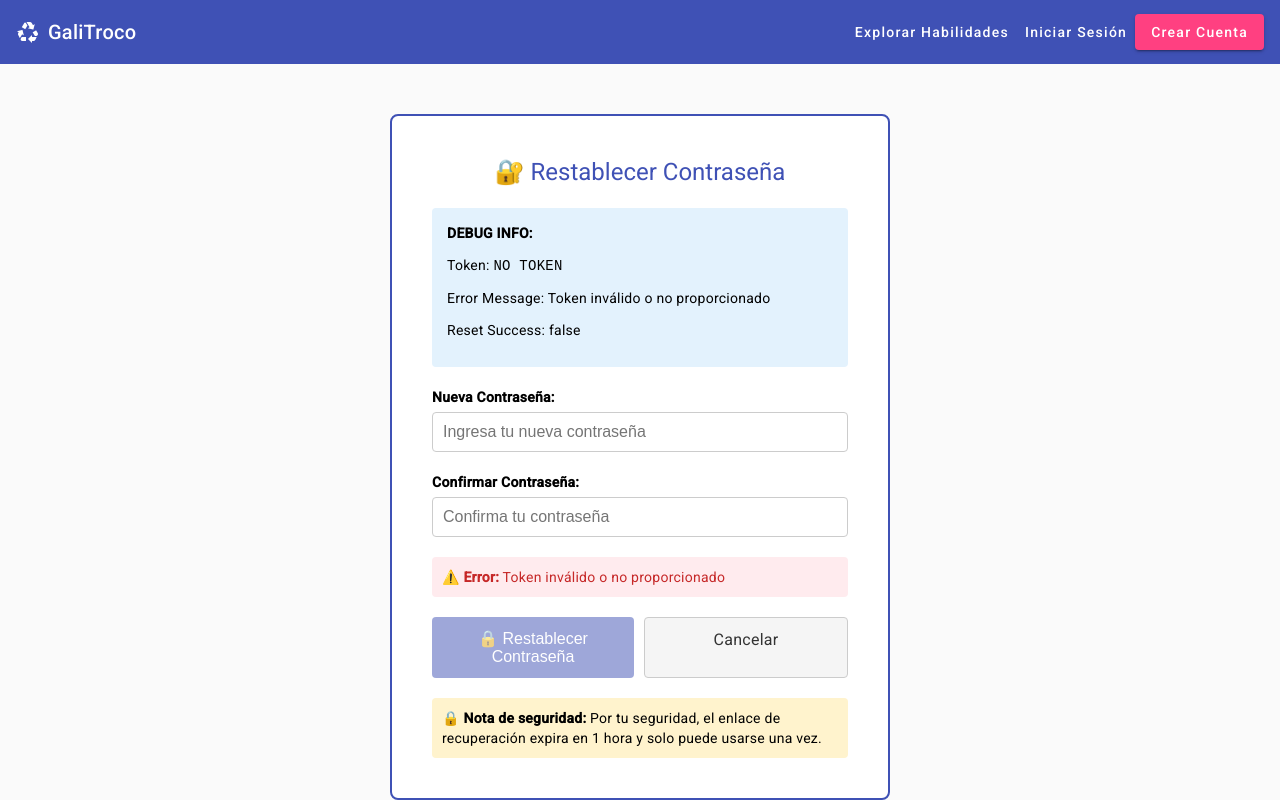
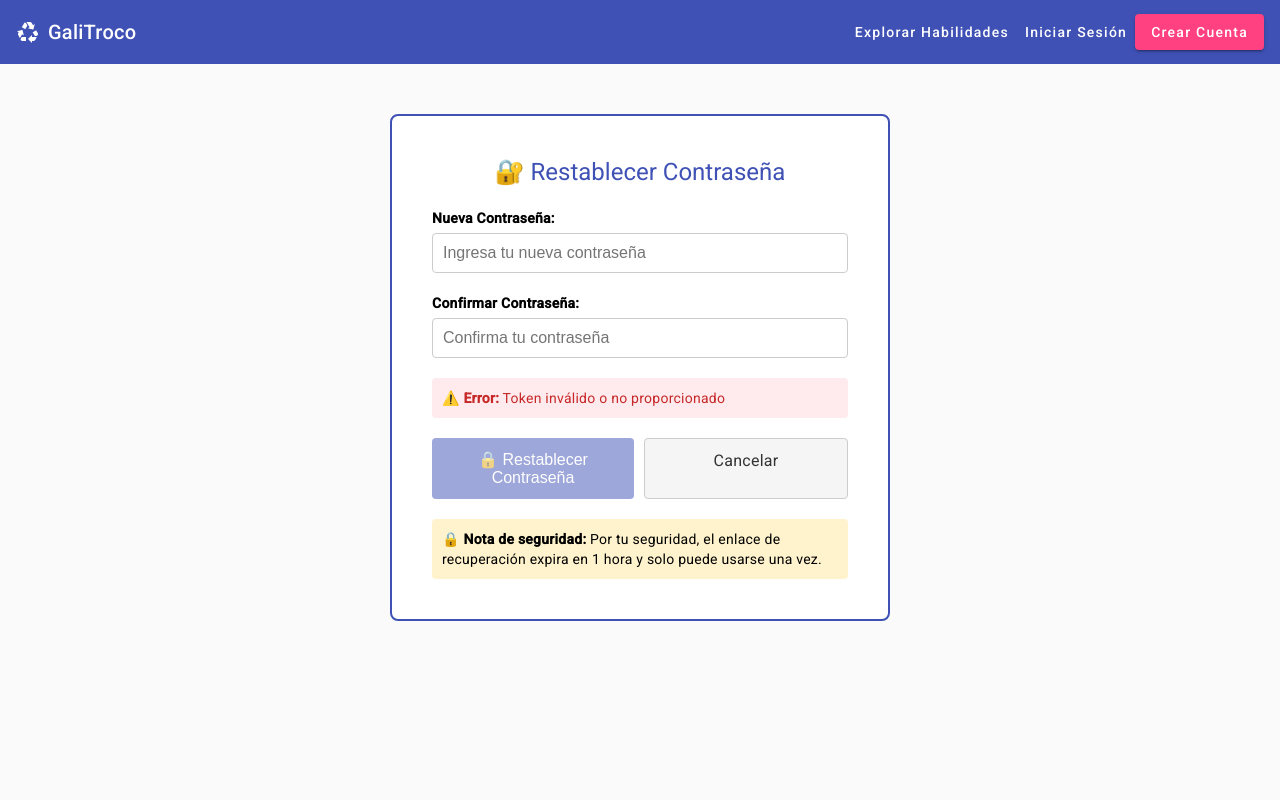
Before and after one commit to tonikampos/render-test-php, an Angular app in the folder frontend/: page /reset-password in a window 1280 px wide. Built offline with nearby package versions, Linux system fonts and the light colour scheme.

Commit message:
security(frontend): Eliminar bloque DEBUG que mostraba token de recuperación en pantalla

```diff
--- a/frontend/src/app/features/auth/reset-password/reset-password.component.html
+++ b/frontend/src/app/features/auth/reset-password/reset-password.component.html
@@ -1,13 +1,5 @@
 <div style="padding: 40px; background: white; max-width: 500px; margin: 50px auto; border: 2px solid #3f51b5; border-radius: 8px;">
   <h1 style="color: #3f51b5; text-align: center;">🔐 Restablecer Contraseña</h1>
-
-  <!-- Test: Mensaje simple para verificar que el componente carga -->
-  <div style="margin: 20px 0; padding: 15px; background: #e3f2fd; border-radius: 4px;">
-    <p><strong>DEBUG INFO:</strong></p>
-    <p>Token: <code>{{ token || 'NO TOKEN' }}</code></p>
-    <p>Error Message: {{ errorMessage || 'None' }}</p>
-    <p>Reset Success: {{ resetSuccess }}</p>
-  </div>
 
   <!-- Mensaje de éxito -->
   <div *ngIf="resetSuccess" style="padding: 20px; background: #4caf50; color: white; border-radius: 4px; text-align: center; margin-top: 20px;">
```
